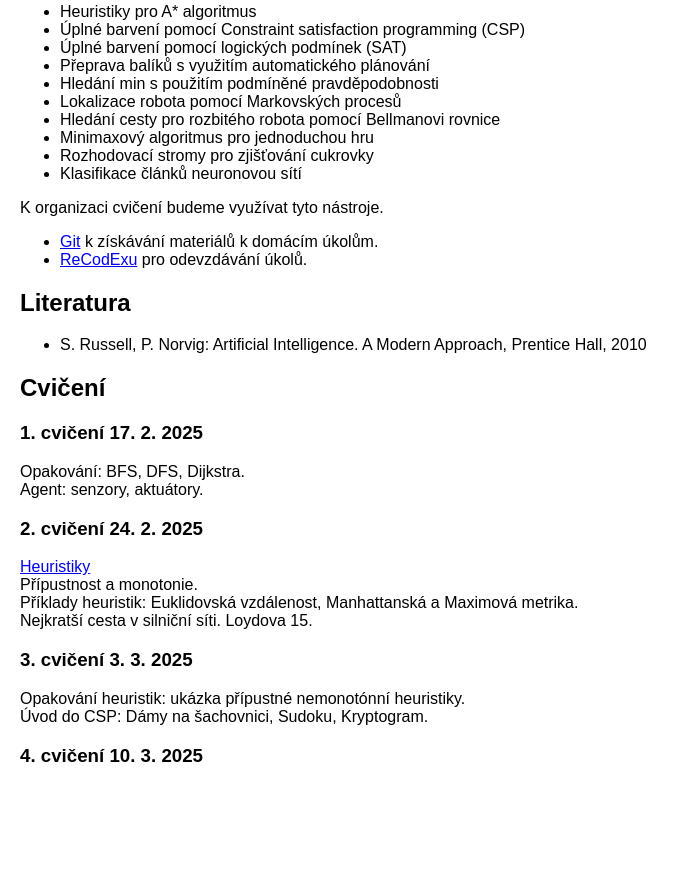
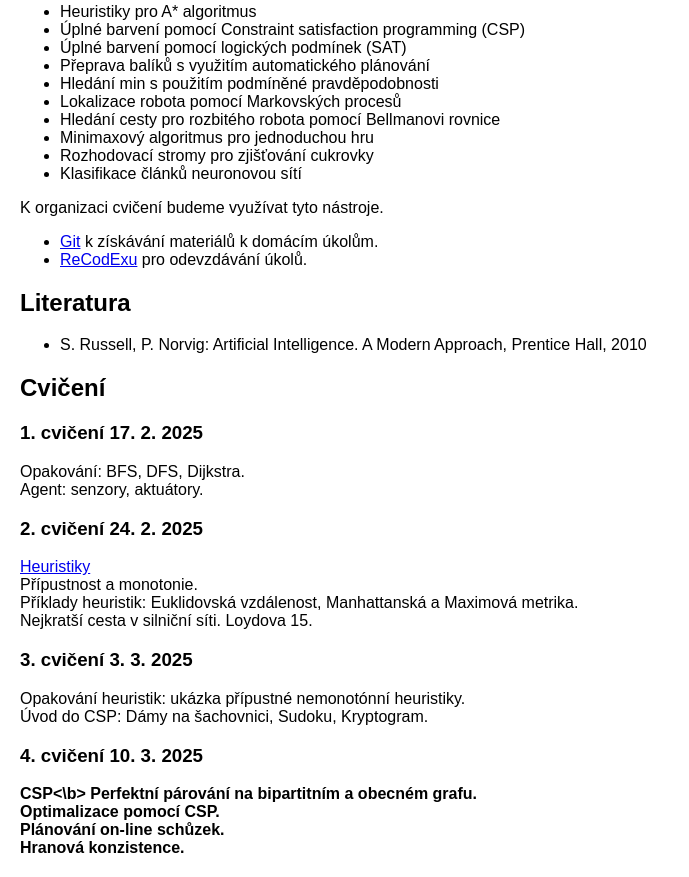
Before and after one commit to LadaKa/LadaKa.github.io, a plain HTML site: page practicals_ai.html in a window 1280 px wide. Shown: the part 353-1230 px from the top of the page, without its empty margins (0-689 px from the left). Before the commit the page ends 1140 px from the top, so only its background shows below. Drawn offline with Linux system fonts and the light colour scheme.

Commit message:
Update practicals_ai.html

```diff
--- a/practicals_ai.html
+++ b/practicals_ai.html
@@ -111,6 +111,11 @@
         <h3>
             4. cvičení 10. 3. 2025
         </h3>
+        <b>CSP<\b>
+        Perfektní párování na bipartitním a obecném grafu.<br>
+        Optimalizace pomocí CSP.<br>
+        Plánování on-line schůzek.<br>
+        Hranová konzistence.<br>
 
 
 
```
